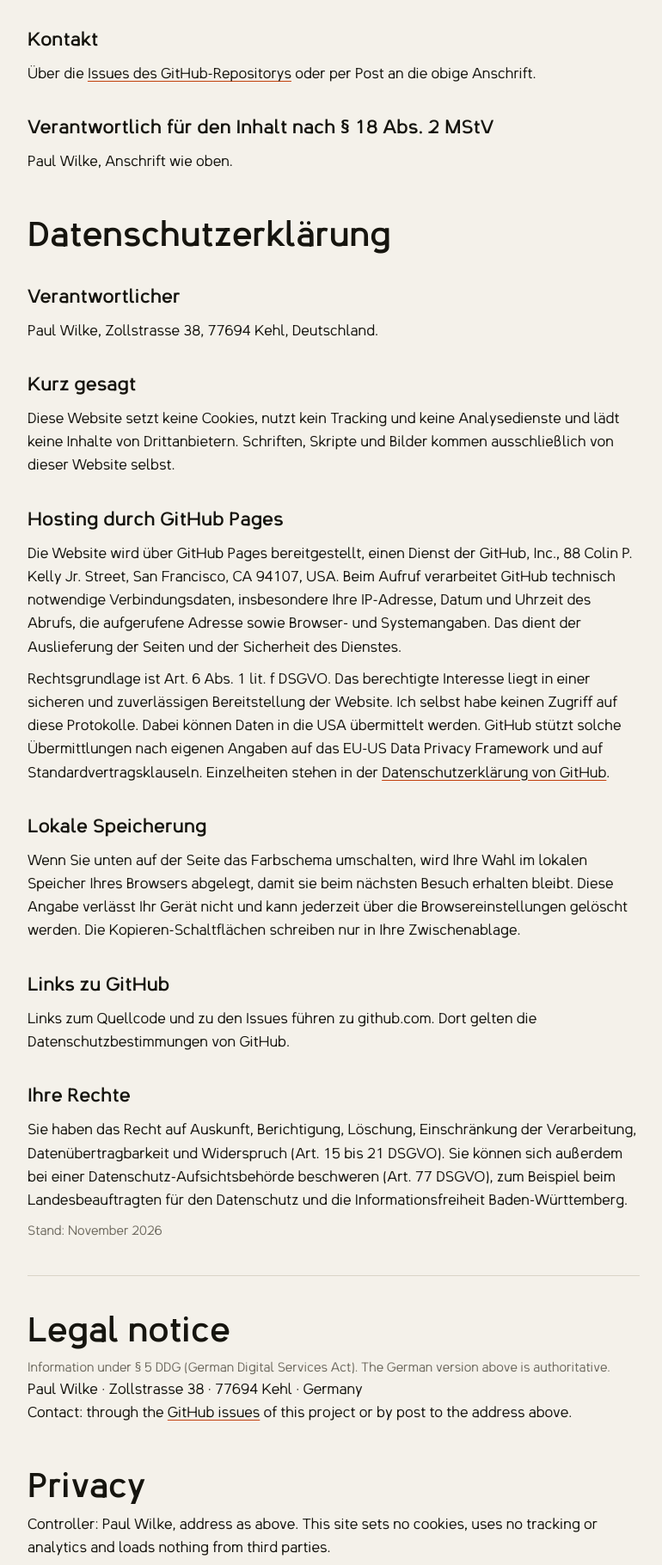
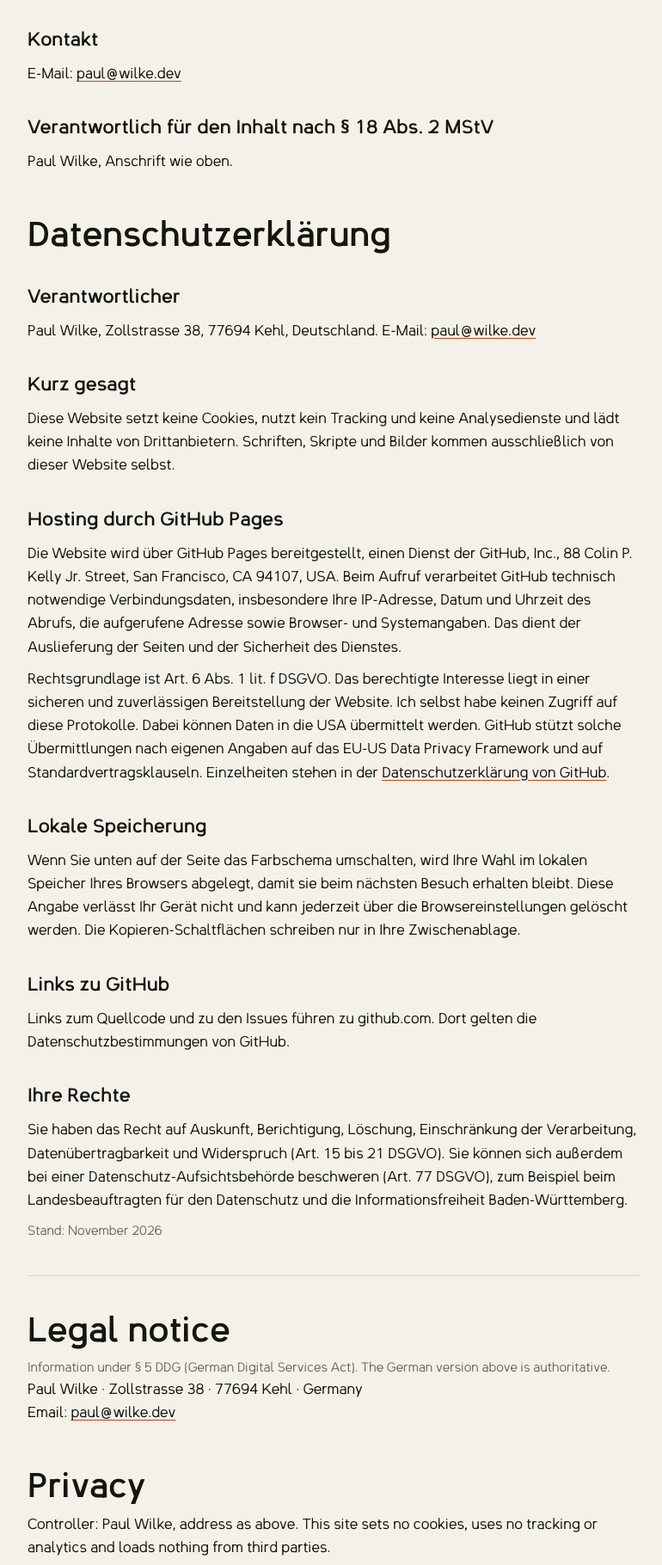
Before and after one commit to paulwilke/senklot, a plain HTML site: page docs/legal/index.html in a window 1280 px wide. Shown: the part 323-2143 px from the top of the page at 86% size, without its empty margins (252-1022 px from the left). Drawn offline with Linux system fonts and the light colour scheme.

Commit message:
Add contact email to legal notice
Co-Authored-By: Claude Opus 5.5 <noreply@anthropic.com>

```diff
--- a/docs/legal/index.html
+++ b/docs/legal/index.html
@@ -48,13 +48,13 @@ address { font-style: normal; }
       Deutschland
     </address>
     <h2>Kontakt</h2>
-    <p>Über die <a href="https://github.com/paulwilke/senklot/issues">Issues des GitHub-Repositorys</a> oder per Post an die obige Anschrift.</p>
+    <p>E-Mail: <a href="mailto:paul@wilke.dev">paul@wilke.dev</a></p>
     <h2>Verantwortlich für den Inhalt nach § 18 Abs. 2 MStV</h2>
     <p>Paul Wilke, Anschrift wie oben.</p>
 
     <h1 style="margin-top:48px">Datenschutzerklärung</h1>
     <h2>Verantwortlicher</h2>
-    <p>Paul Wilke, Zollstrasse 38, 77694 Kehl, Deutschland.</p>
+    <p>Paul Wilke, Zollstrasse 38, 77694 Kehl, Deutschland. E-Mail: <a href="mailto:paul@wilke.dev">paul@wilke.dev</a></p>
     <h2>Kurz gesagt</h2>
     <p>Diese Website setzt keine Cookies, nutzt kein Tracking und keine Analysedienste und lädt keine Inhalte von Drittanbietern. Schriften, Skripte und Bilder kommen ausschließlich von dieser Website selbst.</p>
     <h2>Hosting durch GitHub Pages</h2>
@@ -73,7 +73,7 @@ address { font-style: normal; }
     <h1>Legal notice</h1>
     <p class="muted">Information under § 5 DDG (German Digital Services Act). The German version above is authoritative.</p>
     <address>Paul Wilke · Zollstrasse 38 · 77694 Kehl · Germany</address>
-    <p>Contact: through the <a href="https://github.com/paulwilke/senklot/issues">GitHub issues</a> of this project or by post to the address above.</p>
+    <p>Email: <a href="mailto:paul@wilke.dev">paul@wilke.dev</a></p>
     <h1 style="margin-top:48px">Privacy</h1>
     <p>Controller: Paul Wilke, address as above. This site sets no cookies, uses no tracking or analytics and loads nothing from third parties.</p>
     <p>The site is hosted on GitHub Pages (GitHub, Inc., USA). When you visit, GitHub processes technically necessary connection data, such as your IP address, the time of access, the page requested and browser details, to deliver the pages and keep the service secure (Art. 6(1)(f) GDPR). I have no access to these logs. Data may be transferred to the USA; GitHub states that it relies on the EU-US Data Privacy Framework and standard contractual clauses. See <a href="https://docs.github.com/en/site-policy/privacy-policies/github-general-privacy-statement">GitHub’s privacy statement</a>.</p>
@@ -84,7 +84,7 @@ address { font-style: normal; }
     <h1>Mentions légales</h1>
     <p class="muted">Informations selon le § 5 DDG (droit allemand). La version allemande ci-dessus fait foi.</p>
     <address>Paul Wilke · Zollstrasse 38 · 77694 Kehl · Allemagne</address>
-    <p>Contact&#8239;: via les <a href="https://github.com/paulwilke/senklot/issues">issues GitHub</a> du projet ou par courrier à l’adresse ci-dessus.</p>
+    <p>E-mail&#8239;: <a href="mailto:paul@wilke.dev">paul@wilke.dev</a></p>
     <h1 style="margin-top:48px">Confidentialité</h1>
     <p>Responsable du traitement&#8239;: Paul Wilke, adresse ci-dessus. Ce site ne dépose aucun cookie, n’utilise ni suivi ni outil d’analyse et ne charge rien depuis des tiers.</p>
     <p>Le site est hébergé par GitHub Pages (GitHub, Inc., États-Unis). Lors de votre visite, GitHub traite les données de connexion techniquement nécessaires (adresse IP, heure d’accès, page demandée, informations sur le navigateur) pour fournir les pages et sécuriser le service (art. 6, par. 1, point f du RGPD). Je n’ai pas accès à ces journaux. Des données peuvent être transférées aux États-Unis&#8239;; GitHub indique s’appuyer sur le EU-US Data Privacy Framework et sur des clauses contractuelles types. Voir la <a href="https://docs.github.com/en/site-policy/privacy-policies/github-general-privacy-statement">déclaration de confidentialité de GitHub</a>.</p>
```
